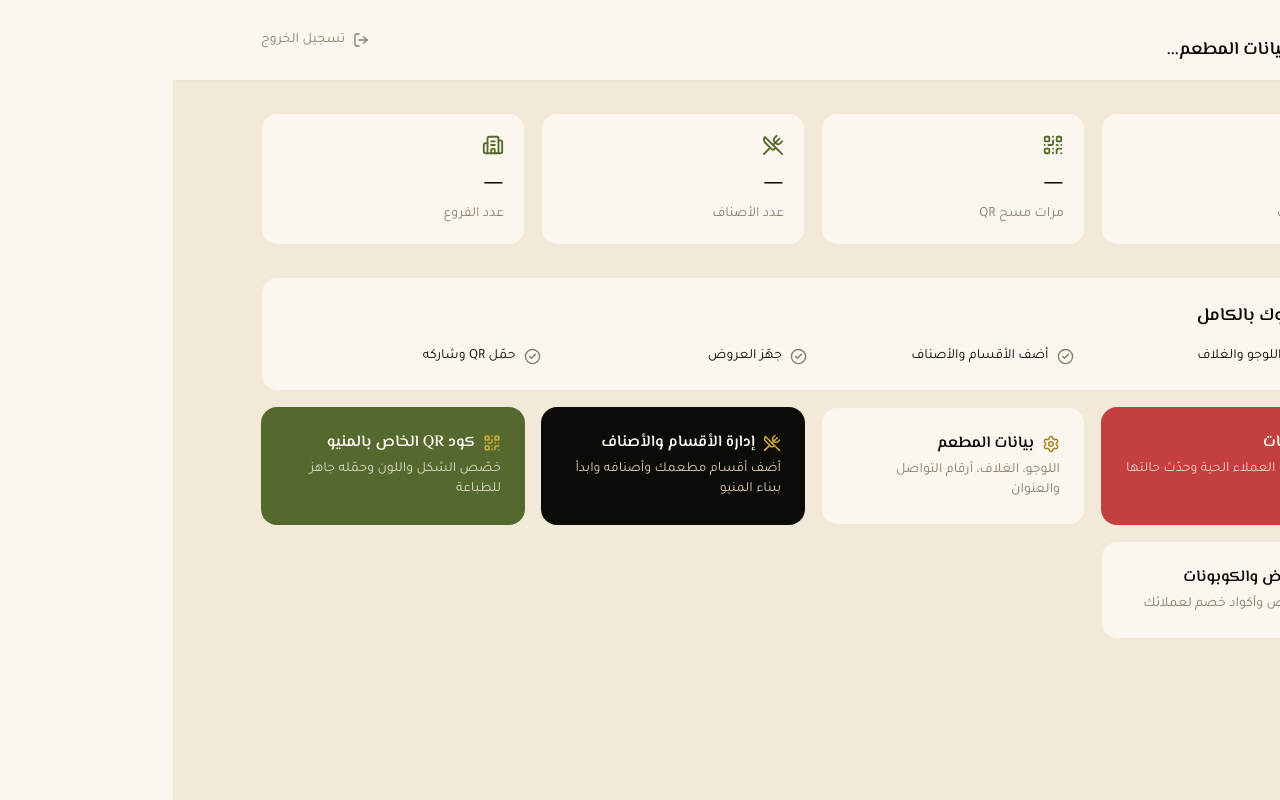
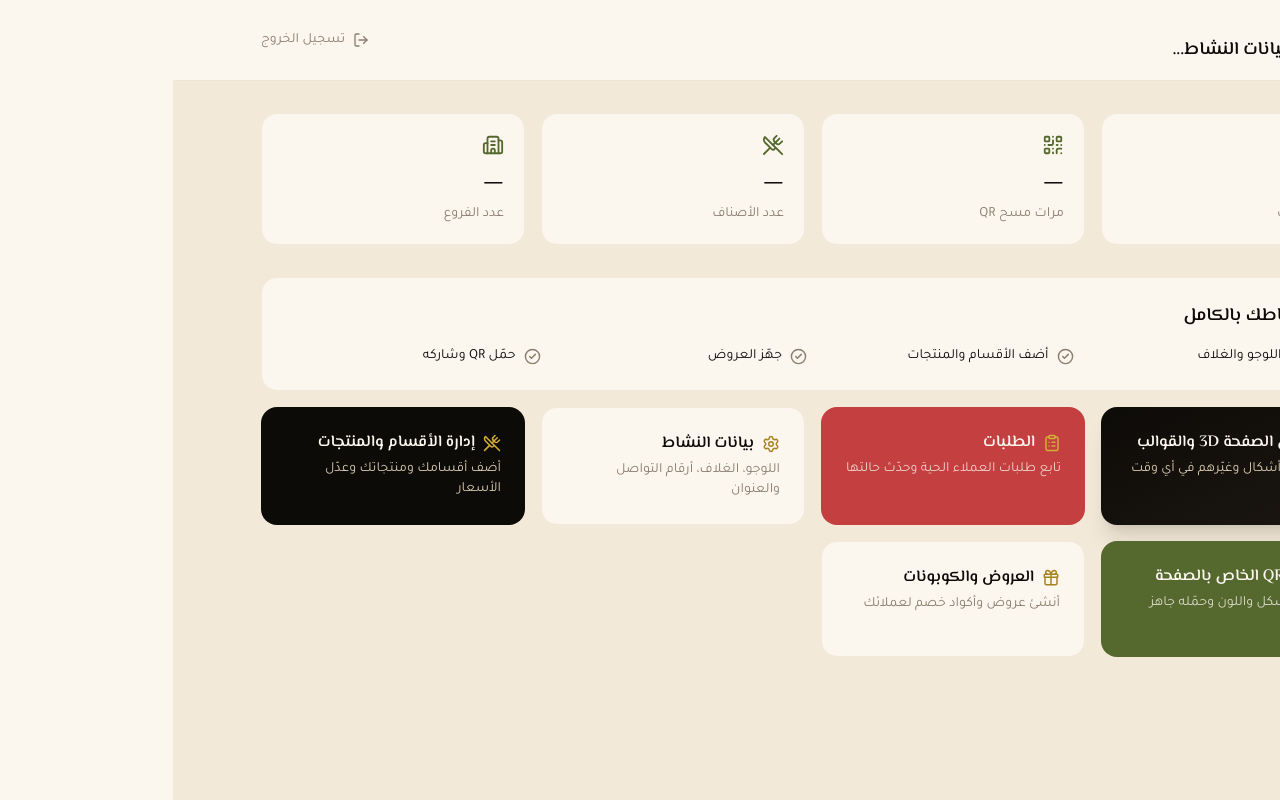
Before and after one commit to 1moalim1all1-cyber/Qr-Code, a React (Vite) app: page /dashboard in a window 1280 px wide. Built offline with nearby package versions, Linux system fonts and the light colour scheme; no server answers; the database is empty; sample sign-in values are in the browser's storage.

Commit message:
Expose catalog and storefront design tools in dashboard

```diff
--- a/src/pages/owner/DashboardPage.tsx
+++ b/src/pages/owner/DashboardPage.tsx
@@ -1,6 +1,6 @@
 import { useEffect, useMemo, useState } from 'react'
 import { Link } from 'react-router-dom'
-import { LogOut, QrCode, Eye, UtensilsCrossed, Building2, Settings, ClipboardList, Gift, CalendarClock, MessageCircle, CheckCircle2 } from 'lucide-react'
+import { LogOut, QrCode, Eye, UtensilsCrossed, Building2, Settings, ClipboardList, Gift, CalendarClock, MessageCircle, CheckCircle2, Cuboid, PackagePlus } from 'lucide-react'
 import { useAuth } from '@/contexts/AuthContext'
 import { signOut } from '@/services/auth'
 import { getRestaurantByOwner } from '@/services/restaurants'
@@ -59,6 +59,7 @@ export default function DashboardPage() {
   }, [profile, restaurant, subscriptionEnd])
 
   const isTrial = Number(profile?.trial_days || restaurant?.trial_days || 0) > 0 && !profile?.last_renewed_at && !restaurant?.last_renewed_at
+  const hasReadyCatalog = restaurant?.business_type === 'supermarket' || restaurant?.business_type === 'cosmetics'
 
   return (
     <div className="min-h-screen bg-paper-dim">
@@ -66,7 +67,7 @@ export default function DashboardPage() {
         <div className="max-w-6xl mx-auto px-6 py-4 flex items-center justify-between">
           <div>
             <p className="text-sm text-stone">أهلاً بيك، {profile?.full_name ?? '...'}</p>
-            <h1 className="font-display text-lg font-semibold">{restaurant?.name ?? (error ? 'حصل خطأ' : 'جارِ تحميل بيانات المطعم...')}</h1>
+            <h1 className="font-display text-lg font-semibold">{restaurant?.name ?? (error ? 'حصل خطأ' : 'جارِ تحميل بيانات النشاط...')}</h1>
           </div>
           <button onClick={() => signOut()} className="flex items-center gap-2 text-sm text-stone hover:text-sumac transition-colors"><LogOut size={16} /> تسجيل الخروج</button>
         </div>
@@ -100,20 +101,22 @@ export default function DashboardPage() {
         </div>
 
         <div className="rounded-2xl bg-paper p-6 border border-stone-light/30 mb-4">
-          <h2 className="font-display text-lg font-semibold mb-4">جهّز منيوك بالكامل</h2>
+          <h2 className="font-display text-lg font-semibold mb-4">جهّز نشاطك بالكامل</h2>
           <div className="grid sm:grid-cols-2 lg:grid-cols-4 gap-3 text-sm">
             <div className="flex items-center gap-2"><CheckCircle2 size={17} className={restaurant?.logo_url ? 'text-zaytoon' : 'text-stone'} /> أضف اللوجو والغلاف</div>
-            <div className="flex items-center gap-2"><CheckCircle2 size={17} className="text-stone" /> أضف الأقسام والأصناف</div>
+            <div className="flex items-center gap-2"><CheckCircle2 size={17} className="text-stone" /> أضف الأقسام والمنتجات</div>
             <div className="flex items-center gap-2"><CheckCircle2 size={17} className="text-stone" /> جهّز العروض</div>
             <div className="flex items-center gap-2"><CheckCircle2 size={17} className="text-stone" /> حمّل QR وشاركه</div>
           </div>
         </div>
 
         <div className="grid sm:grid-cols-2 lg:grid-cols-4 gap-4 mt-4">
+          <Link to="/dashboard/design" className="block rounded-2xl bg-gradient-to-br from-ink to-ink-soft text-paper p-6 shadow-xl hover:-translate-y-1 transition-transform"><p className="font-display font-semibold flex items-center gap-2"><Cuboid size={18} className="text-saffron" /> شكل الصفحة 3D والقوالب</p><p className="text-stone-light text-sm mt-1">اختار من 4 أشكال وغيّرهم في أي وقت</p></Link>
+          {hasReadyCatalog && <Link to="/dashboard/catalog" className="block rounded-2xl bg-saffron/15 border border-saffron/30 p-6 hover:-translate-y-1 transition-transform"><p className="font-display font-semibold flex items-center gap-2"><PackagePlus size={18} className="text-saffron-dim" /> كتالوج المنتجات الجاهز</p><p className="text-stone text-sm mt-1">اختار منتجاتك وحط السعر بدل ما تبدأ من الصفر</p></Link>}
           <Link to="/dashboard/orders" className="block rounded-2xl bg-sumac text-paper p-6 hover:opacity-90 transition-opacity"><p className="font-display font-semibold flex items-center gap-2"><ClipboardList size={18} className="text-saffron" /> الطلبات</p><p className="text-paper/80 text-sm mt-1">تابع طلبات العملاء الحية وحدّث حالتها</p></Link>
-          <Link to="/dashboard/settings" className="block rounded-2xl bg-paper border border-stone-light/30 p-6 hover:border-saffron/40 transition-colors"><p className="font-display font-semibold flex items-center gap-2"><Settings size={18} className="text-saffron-dim" /> بيانات المطعم</p><p className="text-stone text-sm mt-1">اللوجو، الغلاف، أرقام التواصل والعنوان</p></Link>
-          <Link to="/dashboard/menu" className="block rounded-2xl bg-ink text-paper p-6 hover:bg-ink-soft transition-colors"><p className="font-display font-semibold flex items-center gap-2"><UtensilsCrossed size={18} className="text-saffron" /> إدارة الأقسام والأصناف</p><p className="text-stone-light text-sm mt-1">أضف أقسام مطعمك وأصنافه وابدأ ببناء المنيو</p></Link>
-          <Link to="/dashboard/qr" className="block rounded-2xl bg-zaytoon text-paper p-6 hover:bg-zaytoon-dim transition-colors"><p className="font-display font-semibold flex items-center gap-2"><QrCode size={18} className="text-saffron" /> كود QR الخاص بالمنيو</p><p className="text-paper/80 text-sm mt-1">خصّص الشكل واللون وحمّله جاهز للطباعة</p></Link>
+          <Link to="/dashboard/settings" className="block rounded-2xl bg-paper border border-stone-light/30 p-6 hover:border-saffron/40 transition-colors"><p className="font-display font-semibold flex items-center gap-2"><Settings size={18} className="text-saffron-dim" /> بيانات النشاط</p><p className="text-stone text-sm mt-1">اللوجو، الغلاف، أرقام التواصل والعنوان</p></Link>
+          <Link to="/dashboard/menu" className="block rounded-2xl bg-ink text-paper p-6 hover:bg-ink-soft transition-colors"><p className="font-display font-semibold flex items-center gap-2"><UtensilsCrossed size={18} className="text-saffron" /> إدارة الأقسام والمنتجات</p><p className="text-stone-light text-sm mt-1">أضف أقسامك ومنتجاتك وعدّل الأسعار</p></Link>
+          <Link to="/dashboard/qr" className="block rounded-2xl bg-zaytoon text-paper p-6 hover:bg-zaytoon-dim transition-colors"><p className="font-display font-semibold flex items-center gap-2"><QrCode size={18} className="text-saffron" /> كود QR الخاص بالصفحة</p><p className="text-paper/80 text-sm mt-1">خصّص الشكل واللون وحمّله جاهز للطباعة</p></Link>
           <Link to="/dashboard/offers" className="block rounded-2xl bg-paper border border-stone-light/30 p-6 hover:border-saffron/40 transition-colors"><p className="font-display font-semibold flex items-center gap-2"><Gift size={18} className="text-saffron-dim" /> العروض والكوبونات</p><p className="text-stone text-sm mt-1">أنشئ عروض وأكواد خصم لعملائك</p></Link>
         </div>
       </main>
```
